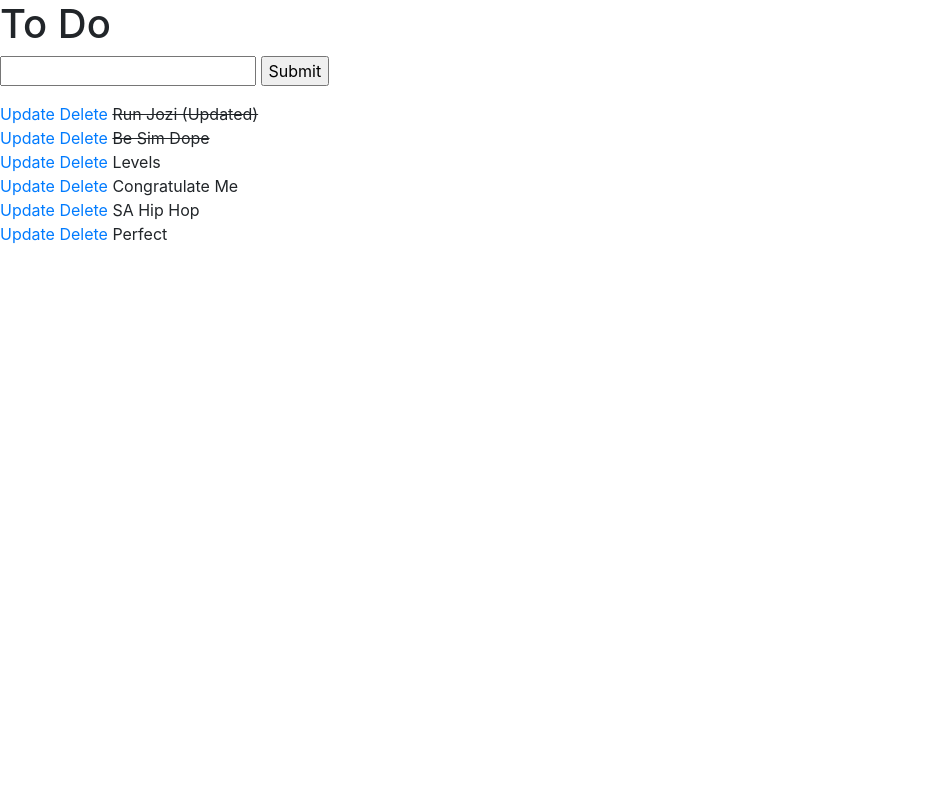
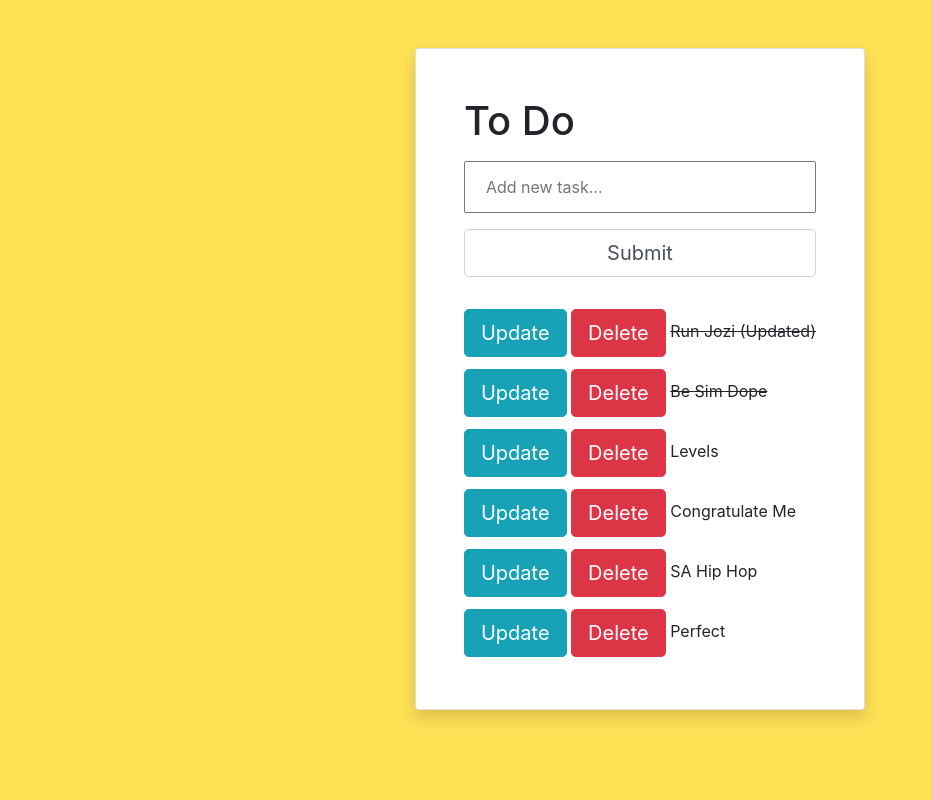
Before and after one commit to obakeng-develops/todo, a Django app: page / in a window 1280 px wide. Shown: the whole page, without its empty margins (0-931 px from the left). Run offline with Django 3.2, Linux system fonts and the light colour scheme; data comes from the database, SQL or seed files in the repository; both versions use the stored data as it was after the commit; some libraries are stand-ins or nearby versions.

Commit message:
Added styling to the index. No base template that runs a consistent styling to all other pages. Just styling for index.

```diff
--- a/tasks/forms.py
+++ b/tasks/forms.py
@@ -3,6 +3,9 @@ from django.forms import ModelForm
 from .models import Task
 
 class TaskForm(forms.ModelForm):
+    name = forms.CharField(widget=forms.TextInput(attrs={
+        'placeholder': 'Add new task...'
+    }))
     class Meta:
         model = Task
         fields = '__all__'
--- a/tasks/templates/tasks/list.html
+++ b/tasks/templates/tasks/list.html
@@ -1,18 +1,33 @@
 <link rel="stylesheet" href="https://stackpath.bootstrapcdn.com/bootstrap/4.5.2/css/bootstrap.min.css"
 integrity="sha384-JcKb8q3iqJ61gNV9KGb8thSsNjpSL0n8PARn9HuZOnIxN0hoP+VmmDGMN5t9UJ0Z" crossorigin="anonymous">
 
+<style>
+    body {
+        background-color: #ffe156;
+    }
+    input {
+        width: 100%;
+        padding: 12px 20px;
+        margin: 8px 0;
+        box-sizing: border-box;
+    }
+</style>
+
+<div class="container-fluid">
+    <div class="row justify-content-center">
+            <div class="card shadow p-5 mt-5 align-content-center">
                 <h1>To Do</h1>
 
                 <form method="POST" action="/">
                     {% csrf_token %}
                     {{ form.name }}
-    <input type="submit" name="Create task">
+                    <input type="submit" class="form-control form-control-lg" name="Create task">
                 </form>
 
                 {% for task in tasks %}
-    <div>
-        <a href="{% url 'update_task' task.id %}">Update</a>
-        <a href="{% url 'delete' task.id %}">Delete</a>
+                    <div class="pt-2 pb-1">
+                        <a href="{% url 'update_task' task.id %}" class="btn btn-lg btn-info">Update</a>
+                        <a href="{% url 'delete' task.id %}" class="btn btn-lg btn-danger">Delete</a>
 
                         {% if task.status == True %}
                         <strike>{{ task }}</strike>
@@ -21,3 +36,6 @@ integrity="sha384-JcKb8q3iqJ61gNV9KGb8thSsNjpSL0n8PARn9HuZOnIxN0hoP+VmmDGMN5t9UJ
                         {% endif %}
                     </div>
                 {% endfor %}
+            </div>
+    </div>
+</div>
```
Also changed, not shown: db.sqlite3. Lines whose indentation alone changed are shown as unchanged.
